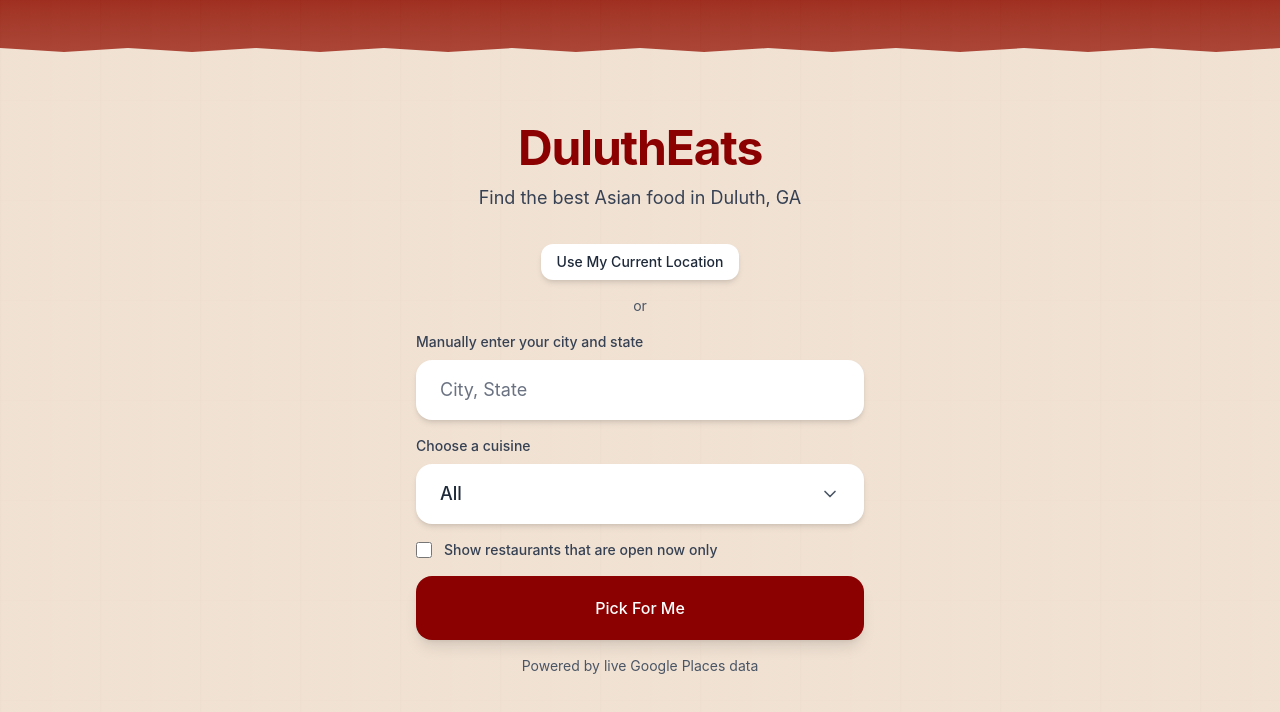
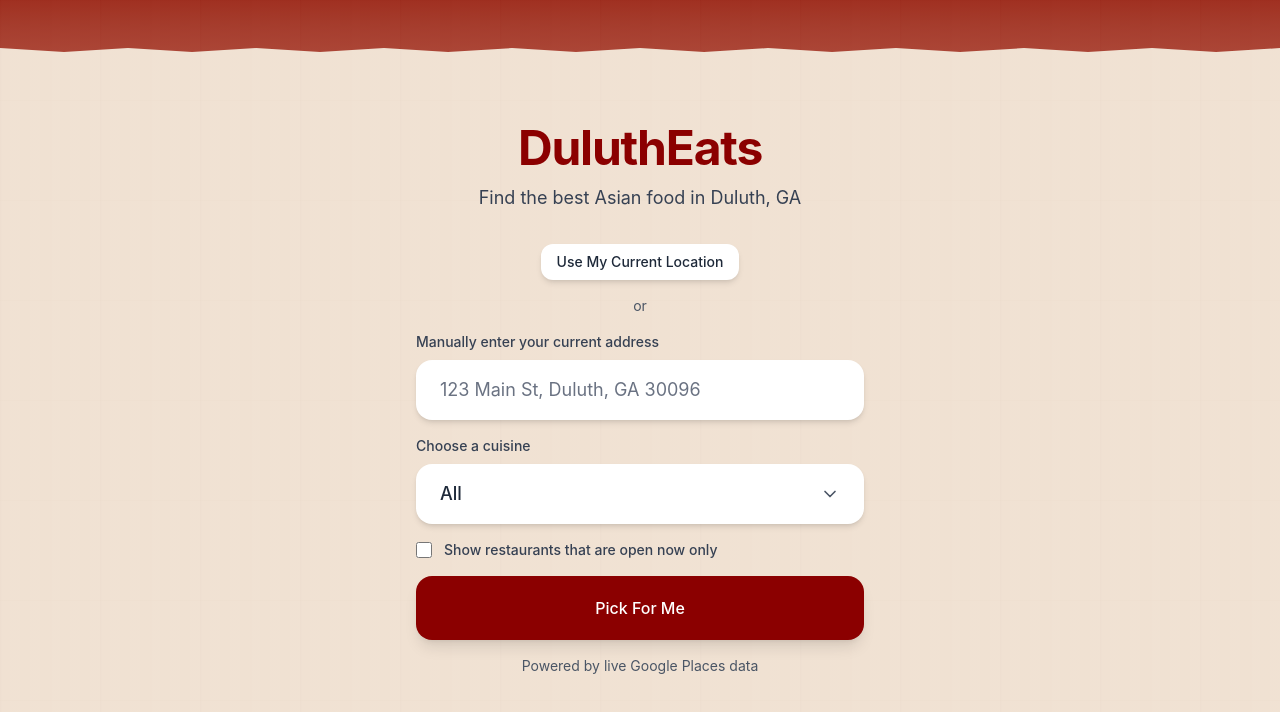
Before and after one commit to ryangpham/duluth-eats, a React app in the folder frontend/: page / in a window 1280 px wide. Shown: the top 712 px of the page. Built offline with nearby package versions, Linux system fonts and the light colour scheme; the HTML template or start-up script is replaced by a standard one.

Commit message:
feat: support address-based location input

```diff
--- a/frontend/src/app/pages/Home.tsx
+++ b/frontend/src/app/pages/Home.tsx
@@ -30,7 +30,7 @@ export function Home() {
   const [isDropdownOpen, setIsDropdownOpen] = useState(false);
   const [isPicking, setIsPicking] = useState(false);
   const [isLocating, setIsLocating] = useState(false);
-  const [manualLocation, setManualLocation] = useState("");
+  const [manualAddress, setManualAddress] = useState("");
   const [locationError, setLocationError] = useState("");
   const [userCoordinates, setUserCoordinates] = useState<Coordinates | null>(null);
   const [openNowOnly, setOpenNowOnly] = useState(false);
@@ -70,11 +70,16 @@ export function Home() {
     setLocationError("");
 
     try {
-      const { city: userCity, state: userState } = parseLocationInput(manualLocation);
+      const typedAddress = manualAddress.trim();
+      const { city: userCity, state: userState } = parseLocationInput(typedAddress);
       let resolvedCoordinates = userCoordinates;
 
       if (!resolvedCoordinates) {
-        const locationParams = new URLSearchParams({ city: userCity, state: userState });
+        const locationParams = new URLSearchParams(
+          typedAddress
+            ? { address: typedAddress }
+            : { city: userCity, state: userState },
+        );
         const locationRes = await fetch(`/resolve-location?${locationParams.toString()}`);
         if (locationRes.ok) {
           const locationData = (await locationRes.json()) as Coordinates;
@@ -96,12 +101,12 @@ export function Home() {
 
       const res = await fetch(`/pick?${params.toString()}`);
       if (!res.ok) {
-        setLocationError("Couldn't find a restaurant for that location. Try another city and state.");
+        setLocationError("Couldn't find a restaurant for that location. Try another address.");
         return;
       }
 
       const data = await res.json();
-      const userLocationLabel = userCoordinates ? "your current location" : `${userCity}, ${userState}`;
+      const userLocationLabel = userCoordinates ? "your current location" : typedAddress || `${userCity}, ${userState}`;
 
       navigate("/results", {
         state: {
@@ -154,16 +159,16 @@ export function Home() {
             <p className="text-sm text-gray-600 text-center">or</p>
 
             <p className="mb-2 text-sm text-gray-700 text-left font-medium">
-              Manually enter your city and state
+              Manually enter your current address
             </p>
             <input
               type="text"
-              value={manualLocation}
+              value={manualAddress}
               onChange={(event) => {
-                setManualLocation(event.target.value);
+                setManualAddress(event.target.value);
                 setUserCoordinates(null);
               }}
-              placeholder="City, State"
+              placeholder="123 Main St, Duluth, GA 30096"
               className="w-full px-6 py-4 bg-white rounded-2xl shadow-md hover:shadow-lg transition-shadow text-lg text-gray-800 placeholder:text-gray-500 focus:outline-none focus:ring-2 focus:ring-[#8B0000]/40"
             />
 
```
Also changed, not shown: 2 other files (tests, documents, lock files or other folders).
